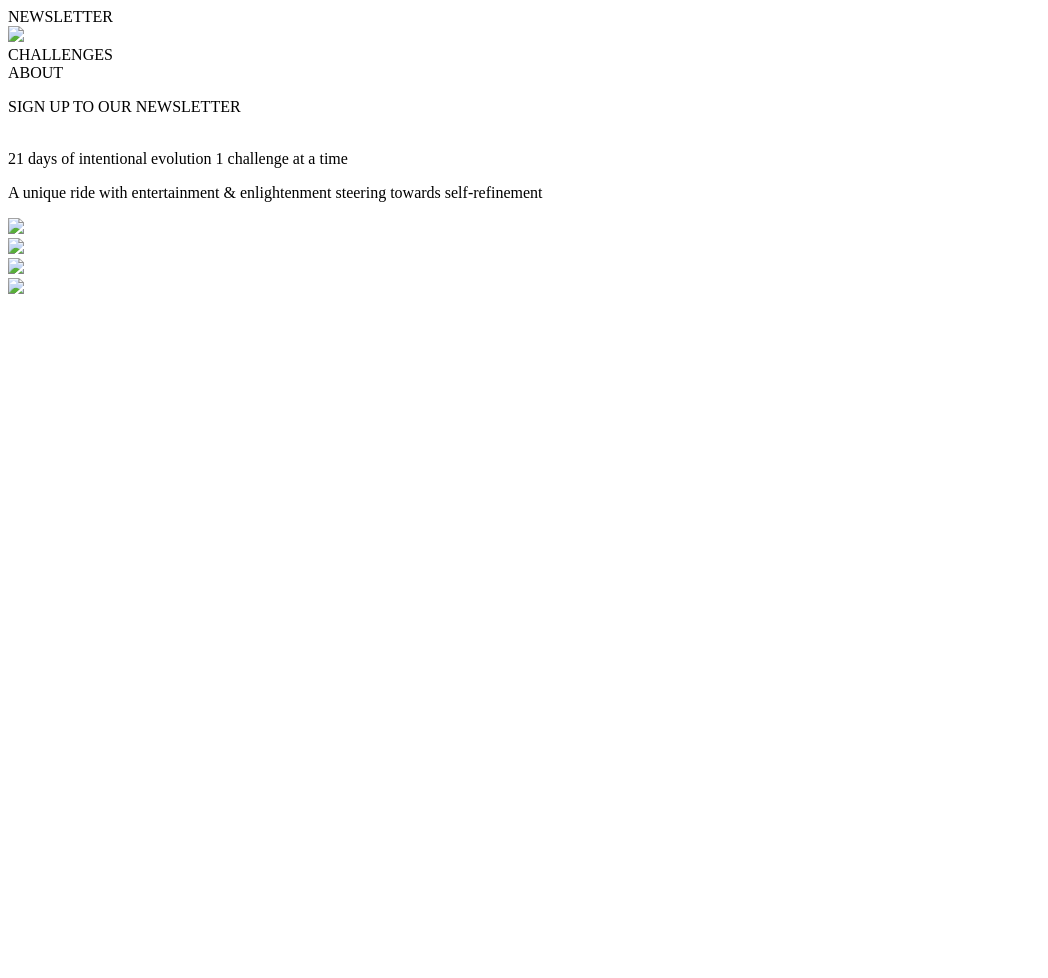
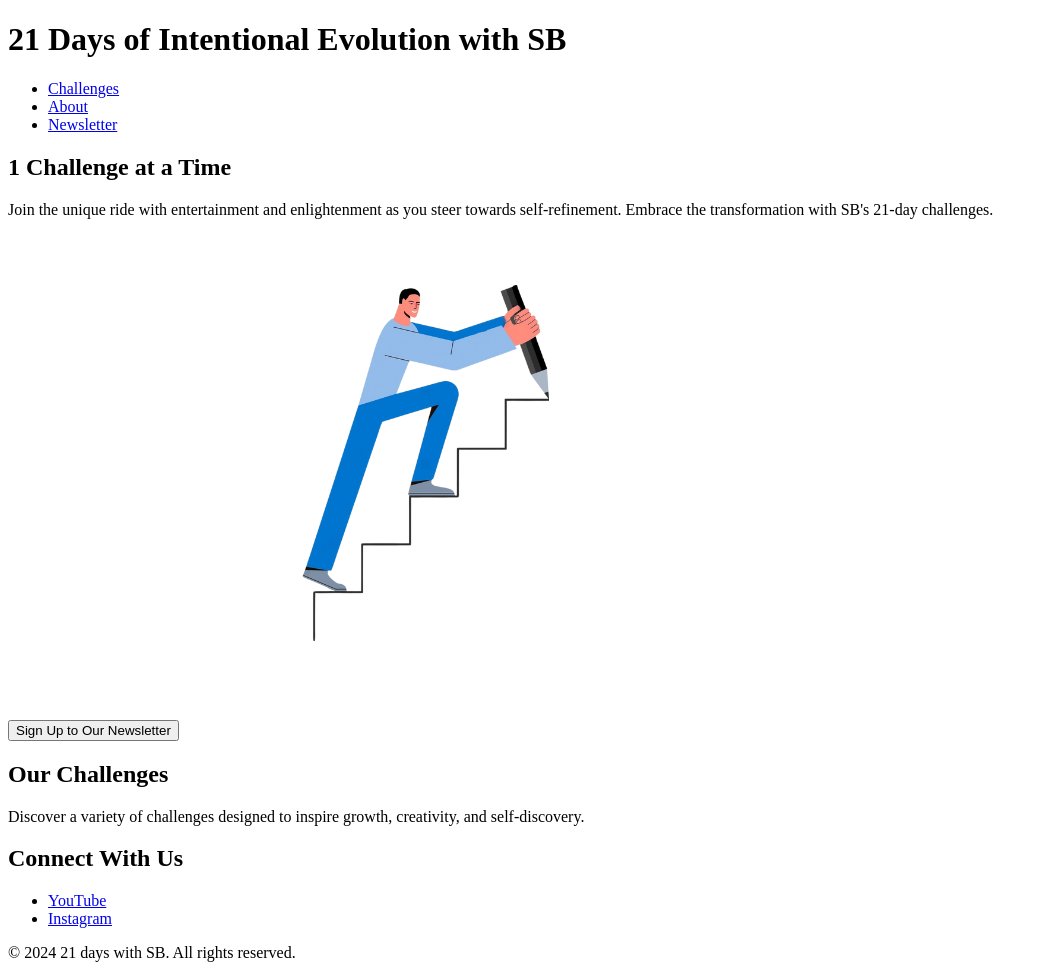
Before and after one commit to s-b-9-7/21dayswithsb, a plain HTML site: page index.html in a window 1280 px wide. Shown: the whole page, without its empty margins (0-1048 px from the left). Before the commit the page ends 800 px from the top, so only its background shows below. Drawn offline with Linux system fonts and the light colour scheme.

Commit message:
Update index.html

```diff
--- a/index.html
+++ b/index.html
@@ -1,55 +1,62 @@
 <!DOCTYPE html>
-<html>
-  <head>
-    <meta charset="utf-8" />
-    <link rel="stylesheet" href="globals.css" />
-    <link rel="stylesheet" href="style.css" />
-  </head>
-  <body>
-    <div class="wireframe">
-      <div class="div">
-        <div class="overlap-group">
-          <div class="group"><div class="text-wrapper">NEWSLETTER</div></div>
-        </div>
-        <img class="element-days-with-SB" src="img/21-days-with-SB.png" />
-        <div class="text-wrapper-2">CHALLENGES</div>
-        <div class="text-wrapper-3">ABOUT</div>
-        <div class="overlap">
-          <div class="overlap-2">
-            <div class="group-wrapper">
-              <div class="div-wrapper"><p class="p">SIGN UP TO OUR NEWSLETTER</p></div>
-            </div>
-            <p class="element-days-of"><br />21 days of intentional evolution 1 challenge at a time</p>
-            <p class="a-unique-ride-with">
-              A unique ride with entertainment &amp; enlightenment steering towards self-refinement
-            </p>
-            <img class="untitled-design" src="img/untitled-design-8-1.png" />
-          </div>
-          <img class="img" src="img/untitled-design-3-1.png" />
-        </div>
-      </div>
-    </div>
-  </body>
+<html lang="en">
+<head>
+    <meta charset="UTF-8">
+    <meta name="viewport" content="width=device-width, initial-scale=1.0">
+    <meta name="description" content="Join 21 days with SB for a journey of self-improvement through daily challenges. Sign up to our newsletter for updates on entertainment and enlightenment that steer you towards self-refinement.">
+    <title>21 Days of Intentional Evolution | 21 days with SB</title>
+    <!-- Add any additional head elements such as CSS files here -->
+</head>
+<body>
+
+    <header>
+        <!-- Level 1 Heading -->
+        <h1>21 Days of Intentional Evolution with SB</h1>
+
+        <!-- Navigation Links -->
+        <nav>
+            <ul>
+                <li><a href="#challenges">Challenges</a></li>
+                <li><a href="#about">About</a></li>
+                <li><a href="#newsletter">Newsletter</a></li>
+            </ul>
+        </nav>
+    </header>
+
+    <main>
+        <!-- Hero Section with Level 2 Headings and Paragraphs -->
+        <section aria-labelledby="hero-heading">
+            <h2 id="hero-heading">1 Challenge at a Time</h2>
+            <p>Join the unique ride with entertainment and enlightenment as you steer towards self-refinement. Embrace the transformation with SB's 21-day challenges.</p>
+
+            <!-- Call to Action Button -->
+            <button onclick="location.href='#newsletter';">Sign Up to Our Newsletter</button>
+
+            <!-- Image with Alt Text -->
+            <img src="landingpageimage1.png" alt="Man climbing steps holding a torch symbolizing the journey of self-improvement" />
+        </section>
+
+        <!-- Challenges Section -->
+        <section aria-labelledby="challenges-heading">
+            <h2 id="challenges-heading">Our Challenges</h2>
+            <p>Discover a variety of challenges designed to inspire growth, creativity, and self-discovery.</p>
+            <!-- Content related to challenges goes here -->
+        </section>
+
+        <!-- Social Media Links -->
+        <section aria-labelledby="social-media-heading">
+            <h2 id="social-media-heading">Connect With Us</h2>
+            <ul>
+                <li><a href="https://youtube.com" target="_blank" rel="noopener noreferrer">YouTube</a></li>
+                <li><a href="https://instagram.com" target="_blank" rel="noopener noreferrer">Instagram</a></li>
+            </ul>
+        </section>
+    </main>
+
+    <footer>
+        <!-- Footer content like copyright, contact info, etc. -->
+        <p>© 2024 21 days with SB. All rights reserved.</p>
+    </footer>
+
+</body>
 </html>
-<!DOCTYPE html>
-<html>
-  <head>
-    <meta charset="utf-8" />
-    <link rel="stylesheet" href="globals.css" />
-    <link rel="stylesheet" href="style.css" />
-  </head>
-  <body>
-    <div class="box"><img class="rectangle" src="img/rectangle-3.svg" /></div>
-  </body>
-</html>
-<!DOCTYPE html>
-<html>
-  <head>
-    <meta charset="utf-8" />
-    <link rel="stylesheet" href="globals.css" />
-    <link rel="stylesheet" href="style.css" />
-  </head>
-  <body>
-    <div class="box"><img class="rectangle" src="img/rectangle-3.svg" /></div>
-  </body>
-</html>
```
